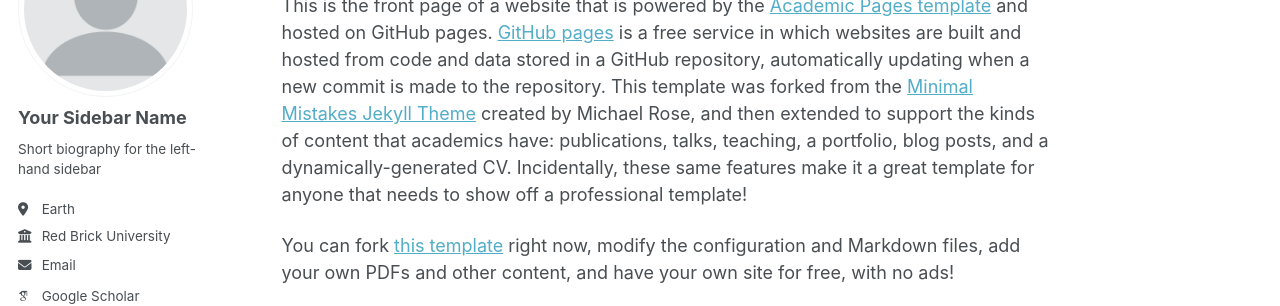
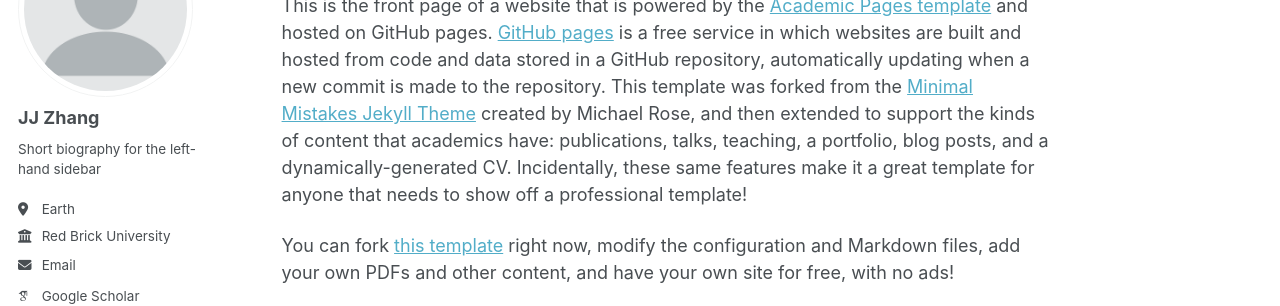
Before and after one commit to zishizhang/zishizhang.github.io, a Jekyll site: the page built from _pages/about.md, in a window 1280 px wide. Shown: the part 179-485 px from the top of the page. Built offline with Jekyll 4.4.1, drawn with Linux system fonts in a browser that asks for light colours; some web fonts are replaced; a script bundle is joined from its source files by our own code; library files that are not in the unit come from our copies.

Commit message:
Update _config.yml

```diff
--- a/_config.yml
+++ b/_config.yml
@@ -24,7 +24,7 @@ repository               : "academicpages/academicpages.github.io"
 author:
   # Biographic information
   avatar           : "profile.png"
-  name             : "Your Sidebar Name"
+  name             : "JJ Zhang"
   pronouns         : # example: "she/her"
   bio              : "Short biography for the left-hand sidebar"
   location         : "Earth"
@@ -34,7 +34,7 @@ author:
 
   # Academic websites
   academia         : # URL
-  arxiv            : # URL - Update with the correct link to your profile
+  #arxiv            : # URL - Update with the correct link to your profile
   googlescholar    : "https://scholar.google.com/citations?user=PS_CX0AAAAAJ"
   inspire-hep      : # URL
   impactstory      : # URL
@@ -58,7 +58,7 @@ author:
   # Social media
   artstation       : # Username
   bluesky          : "bsky.app" # Replace this with you Bluesky username
-  facebook         : # Username
+  #facebook         : # Username
   flickr           : # Username
   foursquare       : # Username
   goodreads        : # Username
```
